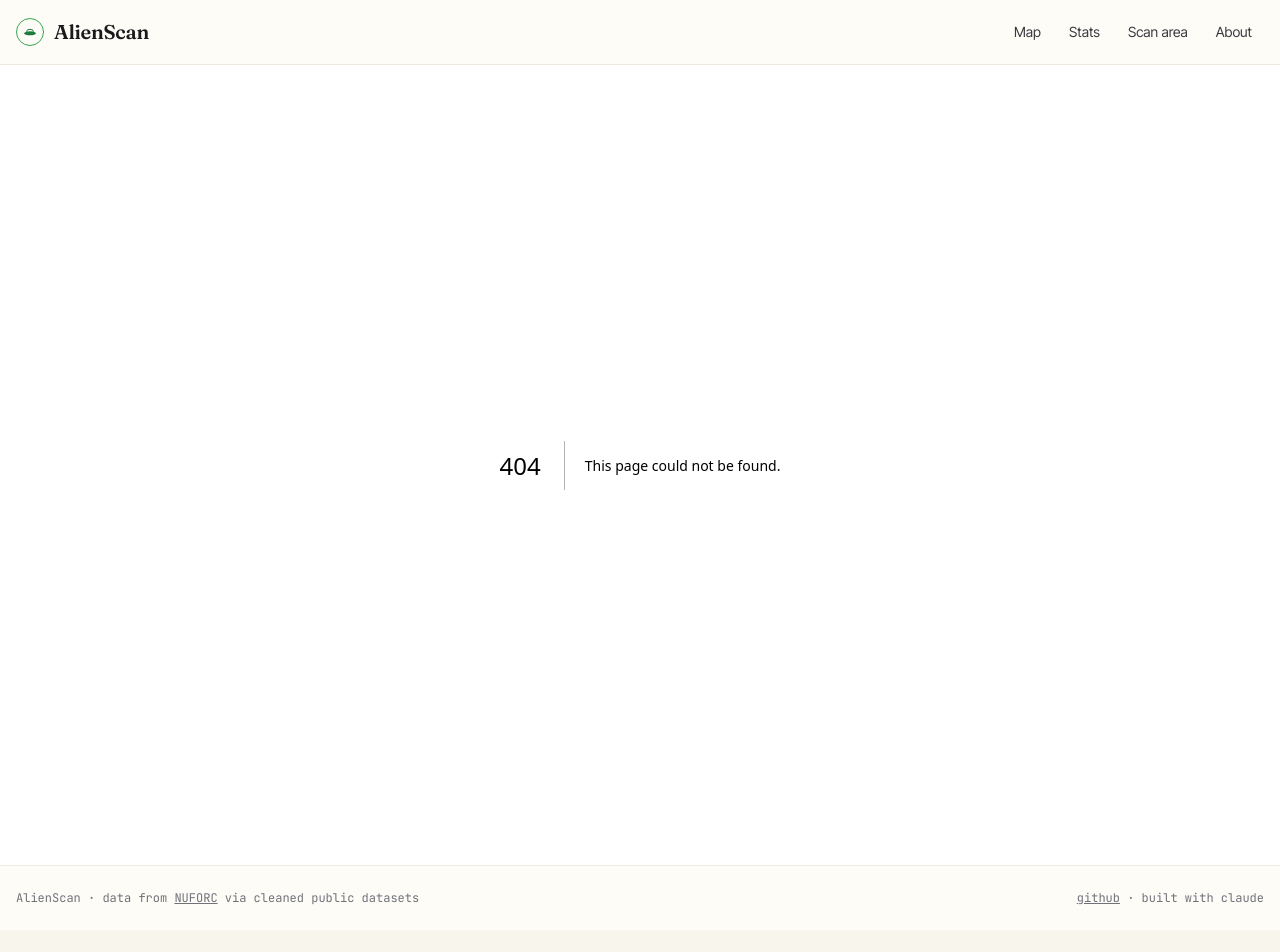
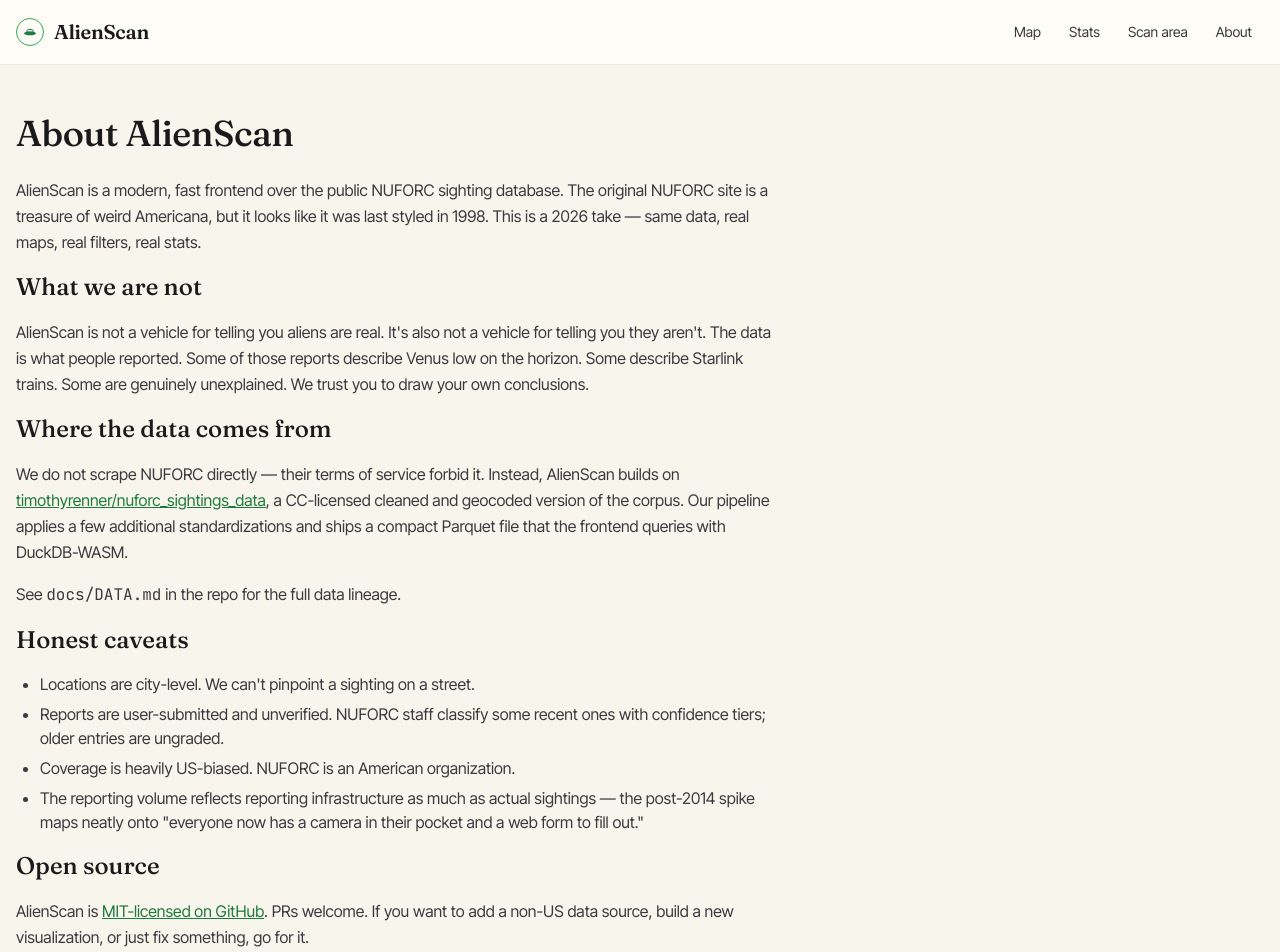
Before and after one commit to CJRodriguez1919/alienscan, a Next.js app: page /about in a window 1280 px wide. Before the commit this address had no page. Shown: the top 952 px of the page. Before the commit the page ends 930 px from the top, so only its background shows below. Built offline with nearby package versions, Linux system fonts and the light colour scheme.

Commit message:
page: /about

```diff
--- /dev/null
+++ b/src/app/about/page.tsx
@@ -0,0 +1,93 @@
+export const metadata = {
+  title: "About — AlienScan",
+};
+
+export default function AboutPage() {
+  return (
+    <div className="container-page py-12">
+      <article className="prose-tight max-w-3xl space-y-6">
+        <header>
+          <h1 className="font-display text-4xl font-medium tracking-tightish text-ink-900">
+            About AlienScan
+          </h1>
+        </header>
+
+        <section className="space-y-4">
+          <p>
+            AlienScan is a modern, fast frontend over the public NUFORC sighting
+            database. The original NUFORC site is a treasure of weird Americana,
+            but it looks like it was last styled in 1998. This is a 2026 take —
+            same data, real maps, real filters, real stats.
+          </p>
+
+          <h2>What we are not</h2>
+          <p>
+            AlienScan is not a vehicle for telling you aliens are real. It's
+            also not a vehicle for telling you they aren't. The data is what
+            people reported. Some of those reports describe Venus low on the
+            horizon. Some describe Starlink trains. Some are genuinely
+            unexplained. We trust you to draw your own conclusions.
+          </p>
+
+          <h2>Where the data comes from</h2>
+          <p>
+            We do not scrape NUFORC directly — their terms of service forbid
+            it. Instead, AlienScan builds on{" "}
+            <a
+              className="text-signal-600 underline"
+              href="https://github.com/timothyrenner/nuforc_sightings_data"
+              target="_blank"
+              rel="noopener noreferrer"
+            >
+              timothyrenner/nuforc_sightings_data
+            </a>
+            , a CC-licensed cleaned and geocoded version of the corpus. Our
+            pipeline applies a few additional standardizations and ships a
+            compact Parquet file that the frontend queries with DuckDB-WASM.
+          </p>
+          <p>
+            See <code>docs/DATA.md</code> in the repo for the full data
+            lineage.
+          </p>
+
+          <h2>Honest caveats</h2>
+          <ul className="ml-6 list-disc space-y-1.5 text-ink-700">
+            <li>
+              Locations are city-level. We can't pinpoint a sighting on a
+              street.
+            </li>
+            <li>
+              Reports are user-submitted and unverified. NUFORC staff classify
+              some recent ones with confidence tiers; older entries are
+              ungraded.
+            </li>
+            <li>
+              Coverage is heavily US-biased. NUFORC is an American
+              organization.
+            </li>
+            <li>
+              The reporting volume reflects reporting infrastructure as much as
+              actual sightings — the post-2014 spike maps neatly onto "everyone
+              now has a camera in their pocket and a web form to fill out."
+            </li>
+          </ul>
+
+          <h2>Open source</h2>
+          <p>
+            AlienScan is{" "}
+            <a
+              className="text-signal-600 underline"
+              href="https://github.com/CJRodriguez1919/alienscan"
+              target="_blank"
+              rel="noopener noreferrer"
+            >
+              MIT-licensed on GitHub
+            </a>
+            . PRs welcome. If you want to add a non-US data source, build a new
+            visualization, or just fix something, go for it.
+          </p>
+        </section>
+      </article>
+    </div>
+  );
+}
```
